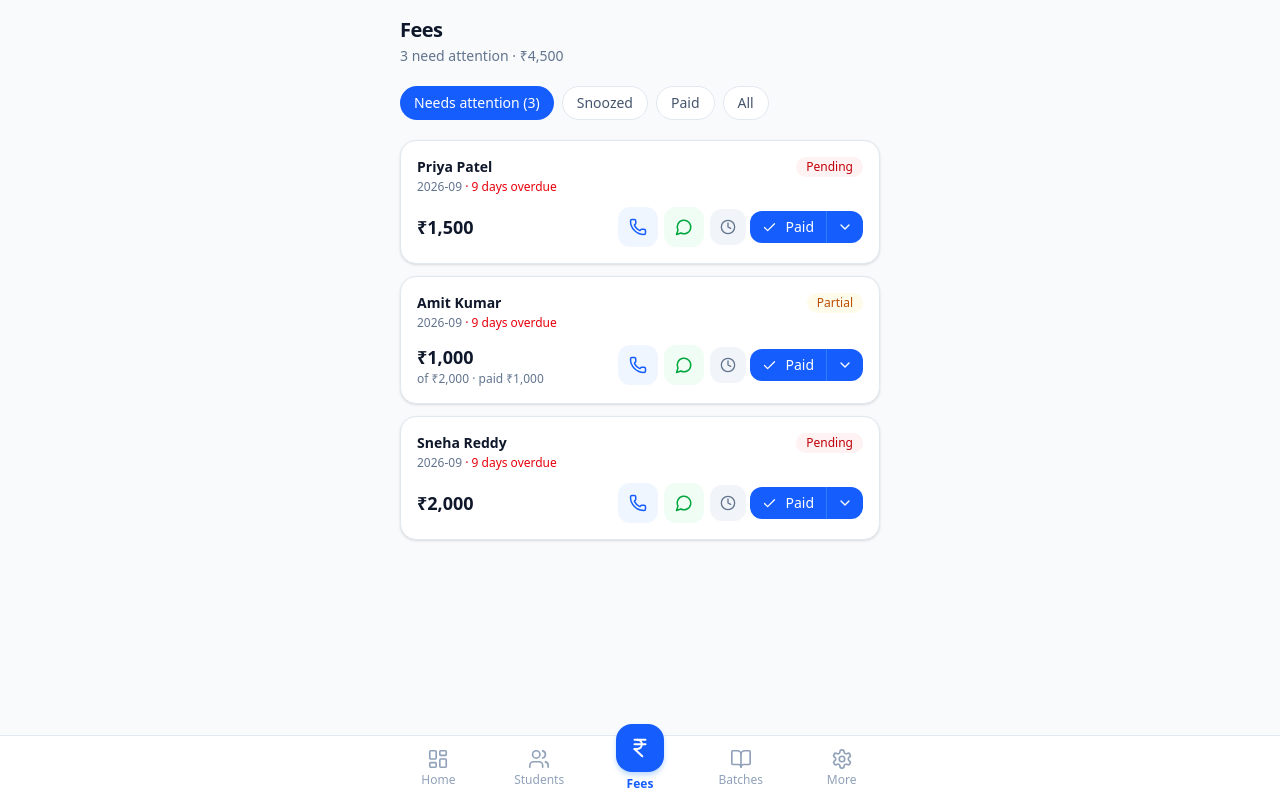
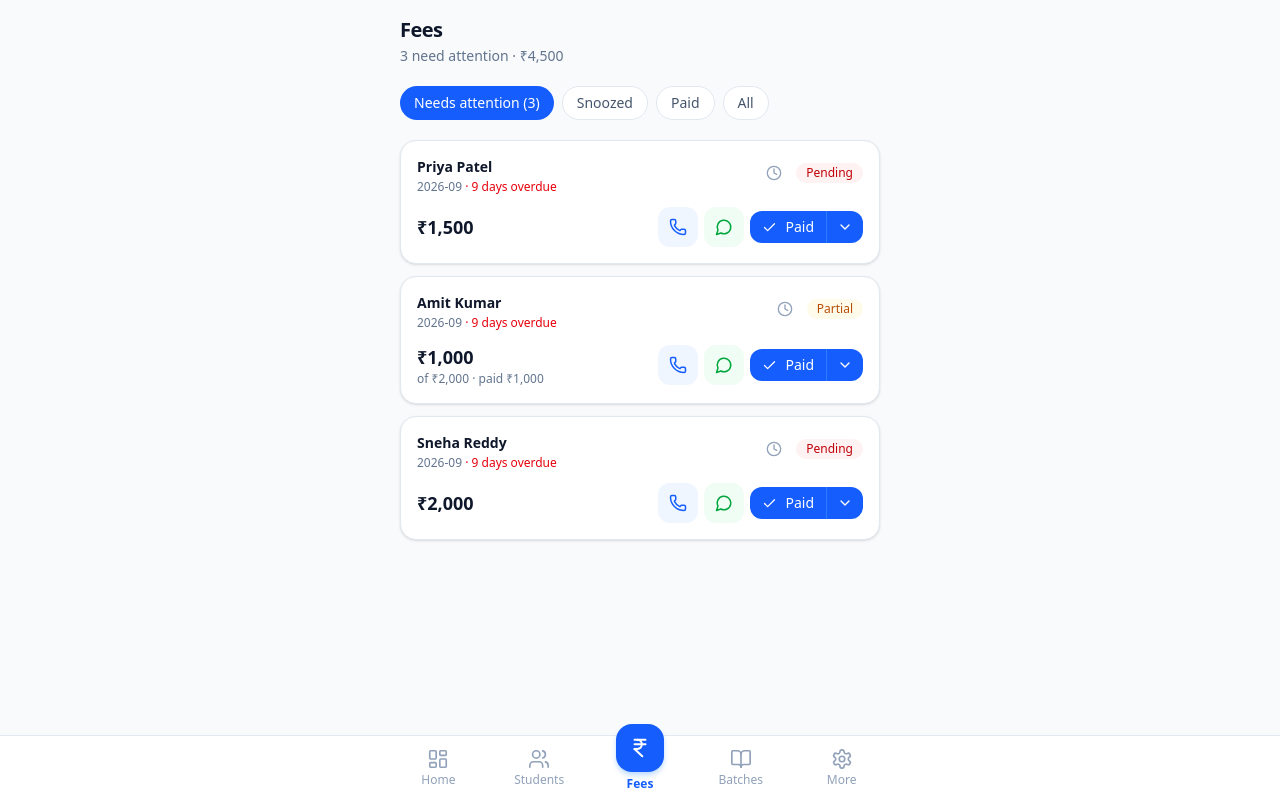
Before and after one commit to chandandass/fee-manager-saas, a Next.js app: page /fees in a window 1280 px wide. Built offline with nearby package versions, Linux system fonts and the light colour scheme.

Commit message:
Move snooze to top-right, left of status badge

```diff
--- a/src/app/fees/page.tsx
+++ b/src/app/fees/page.tsx
@@ -292,8 +292,9 @@ export default function FeesPage() {
                       : "")
                   }
                 >
+                  {/* Top: name left · snooze + status right */}
                   <div className="flex items-start justify-between gap-2">
-                    <div className="min-w-0">
+                    <div className="min-w-0 flex-1">
                       <p className="font-semibold text-sm truncate">
                         {fee.studentName}
                       </p>
@@ -315,6 +316,28 @@ export default function FeesPage() {
                         )}
                       </p>
                     </div>
+
+                    <div className="flex items-center gap-1.5 shrink-0">
+                      {/* Snooze: left of status (only for active pending) */}
+                      {fee.status !== "paid" && !snoozed && (
+                        <button
+                          type="button"
+                          onClick={() => {
+                            setPartialFeeId(null);
+                            setSnoozeMenuId(showSnooze ? null : fee.id);
+                          }}
+                          className={
+                            "w-8 h-8 rounded-lg flex items-center justify-center transition " +
+                            (showSnooze
+                              ? "bg-amber-100 text-amber-700"
+                              : "text-slate-400 hover:bg-slate-100 hover:text-slate-600")
+                          }
+                          title="Snooze / later"
+                          aria-label="Snooze"
+                        >
+                          <Clock size={16} />
+                        </button>
+                      )}
                       <Badge variant={statusVariant(fee.status)}>
                         {fee.status === "paid"
                           ? "Paid"
@@ -323,7 +346,9 @@ export default function FeesPage() {
                           : "Pending"}
                       </Badge>
                     </div>
+                  </div>
 
+                  {/* Amount + primary actions */}
                   <div className="mt-3 flex items-center justify-between gap-2">
                     <div>
                       <p className="text-lg font-semibold text-slate-900">
@@ -388,23 +413,6 @@ export default function FeesPage() {
                           Bring back
                         </Button>
                       ) : (
-                        <div className="flex items-center gap-1">
-                          <button
-                            type="button"
-                            onClick={() => {
-                              setPartialFeeId(null);
-                              setSnoozeMenuId(showSnooze ? null : fee.id);
-                            }}
-                            className={
-                              "w-9 h-9 rounded-xl flex items-center justify-center transition " +
-                              (showSnooze
-                                ? "bg-amber-100 text-amber-700"
-                                : "bg-slate-100 text-slate-500 hover:bg-slate-200")
-                            }
-                            title="Snooze / later"
-                          >
-                            <Clock size={16} />
-                          </button>
                         <div className="flex">
                           <Button
                             size="sm"
@@ -431,7 +439,6 @@ export default function FeesPage() {
                               <ChevronDown size={16} />
                             )}
                           </button>
-                          </div>
                         </div>
                       )}
                     </div>
```
Lines whose indentation alone changed are shown as unchanged.
